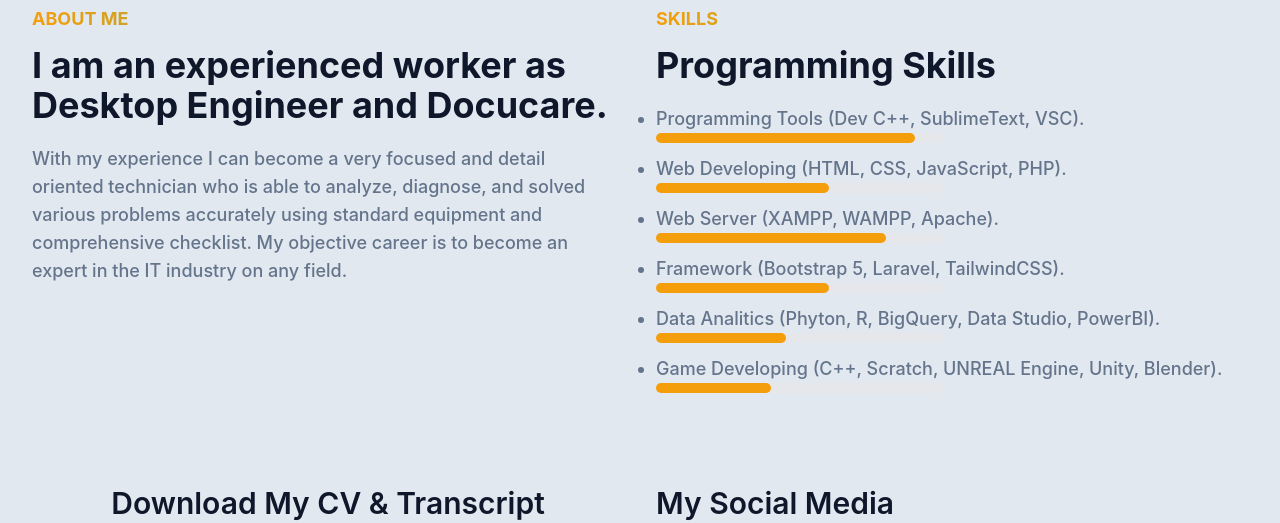
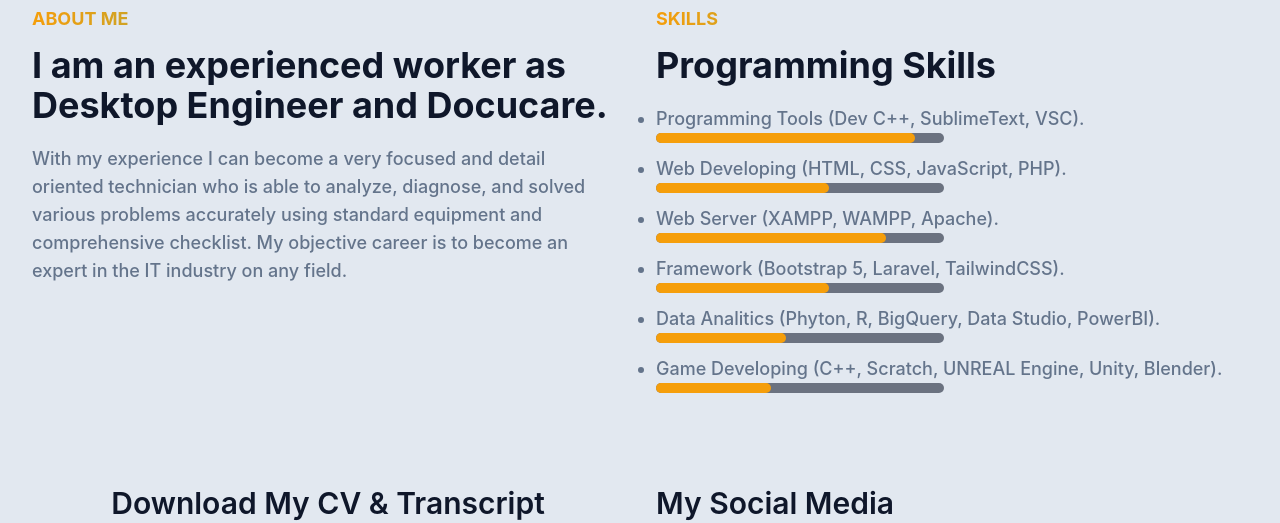
Before and after one commit to erdibe/rd-portfolio-tailwindcss, a website: page index.html in a window 1280 px wide. Shown: the part 1020-1543 px from the top of the page. Drawn offline with Linux system fonts and the light colour scheme.

Commit message:
edit background progress bar about

```diff
--- a/index.html
+++ b/index.html
@@ -131,32 +131,32 @@
             <h2 class="mb-5 max-w-xl text-3xl font-bold text-dark dark:text-white lg:text-4xl">Programming Skills</h2>
             <ul class="max-w-xl list-disc text-base font-medium text-secondary lg:text-lg">
               <li>Programming Tools (Dev C++, SublimeText, VSC).</li>
-              <div class="mb-3 h-2.5 w-1/2 rounded-full bg-gray-200 dark:bg-gray-700">
+              <div class="mb-3 h-2.5 w-1/2 rounded-full bg-gray-500 dark:bg-gray-700">
                 <div class="h-2.5 rounded-full bg-primary" style="width: 90%"></div>
               </div>
 
               <li>Web Developing (HTML, CSS, JavaScript, PHP).</li>
-              <div class="mb-3 h-2.5 w-1/2 rounded-full bg-gray-200 dark:bg-gray-700">
+              <div class="mb-3 h-2.5 w-1/2 rounded-full bg-gray-500 dark:bg-gray-700">
                 <div class="h-2.5 rounded-full bg-primary" style="width: 60%"></div>
               </div>
 
               <li>Web Server (XAMPP, WAMPP, Apache).</li>
-              <div class="mb-3 h-2.5 w-1/2 rounded-full bg-gray-200 dark:bg-gray-700">
+              <div class="mb-3 h-2.5 w-1/2 rounded-full bg-gray-500 dark:bg-gray-700">
                 <div class="h-2.5 rounded-full bg-primary" style="width: 80%"></div>
               </div>
 
               <li>Framework (Bootstrap 5, Laravel, TailwindCSS).</li>
-              <div class="mb-3 h-2.5 w-1/2 rounded-full bg-gray-200 dark:bg-gray-700">
+              <div class="mb-3 h-2.5 w-1/2 rounded-full bg-gray-500 dark:bg-gray-700">
                 <div class="h-2.5 rounded-full bg-primary" style="width: 60%"></div>
               </div>
 
               <li>Data Analitics (Phyton, R, BigQuery, Data Studio, PowerBI).</li>
-              <div class="mb-3 h-2.5 w-1/2 rounded-full bg-gray-200 dark:bg-gray-700">
+              <div class="mb-3 h-2.5 w-1/2 rounded-full bg-gray-500 dark:bg-gray-700">
                 <div class="h-2.5 rounded-full bg-primary" style="width: 45%"></div>
               </div>
 
               <li>Game Developing (C++, Scratch, UNREAL Engine, Unity, Blender).</li>
-              <div class="mb-3 h-2.5 w-1/2 rounded-full bg-gray-200 dark:bg-gray-700">
+              <div class="mb-3 h-2.5 w-1/2 rounded-full bg-gray-500 dark:bg-gray-700">
                 <div class="h-2.5 rounded-full bg-primary" style="width: 40%"></div>
               </div>
             </ul>
```
Also changed, not shown: dist/css/final.css, dist/output.css.
